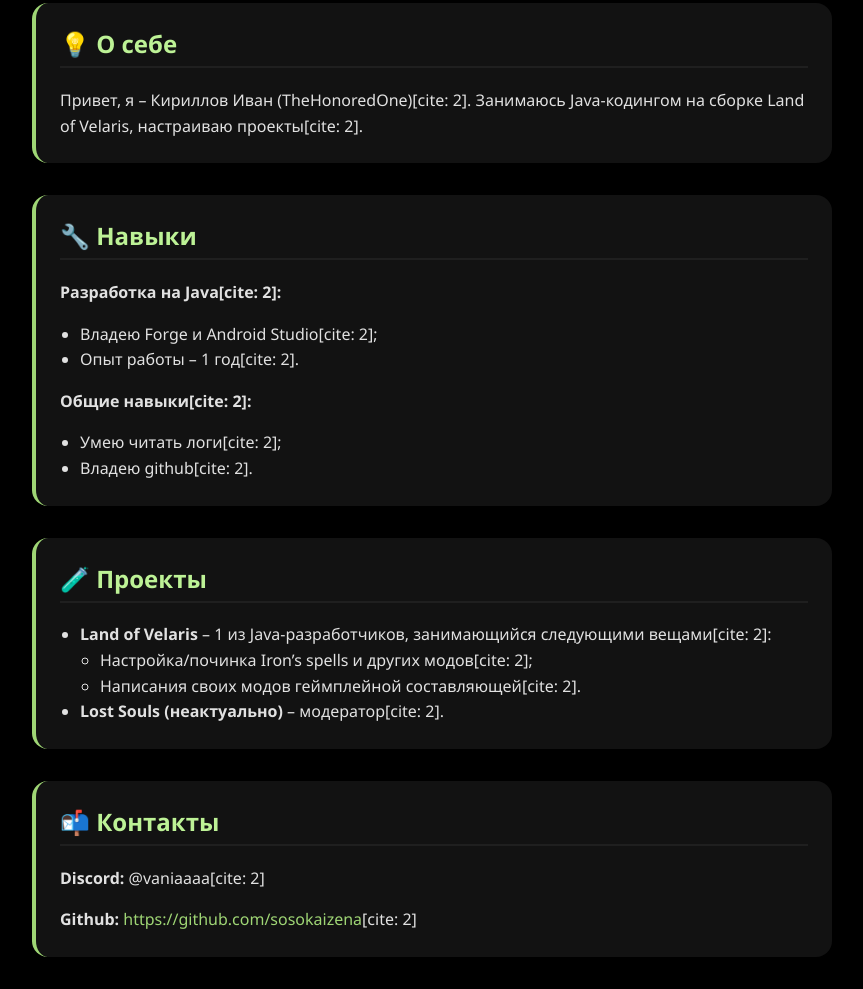
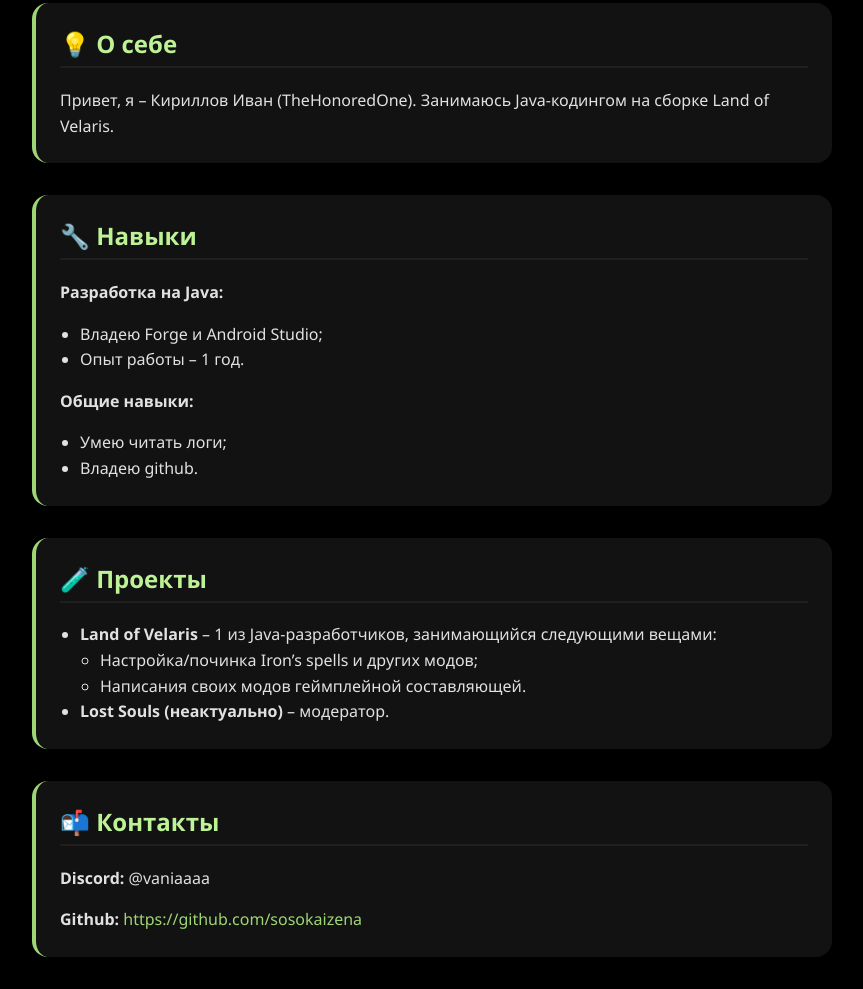
Before and after one commit to sosokaizena/Visits, a plain HTML site: page index.html in a window 1280 px wide. Shown: the part 959-1948 px from the top of the page, without its empty margins (208-1071 px from the left). Drawn offline with Linux system fonts and the light colour scheme.

Commit message:
Update index.html

```diff
--- a/index.html
+++ b/index.html
@@ -3,7 +3,7 @@
 <head>
   <meta charset="UTF-8">
   <meta name="viewport" content="width=device-width, initial-scale=1.0">
-  <title>Кириллов Иван | TheHonoredOne[cite: 2]</title>
+  <title>Кириллов Иван | TheHonoredOne</title>
   <style>
     /* Основные цвета: черный фон и зеленый акцент */
     body {
@@ -129,7 +129,7 @@
     <div class="header-section">
       <img src="photo2.jpg" alt="Аватарка" class="avatar">
       <div class="name-title">
-        <h1>Кириллов Иван | TheHonoredOne[cite: 2]</h1>
+        <h1>Кириллов Иван | TheHonoredOne</h1>
       </div>
     </div>
 
@@ -140,40 +140,40 @@
 
     <div class="box">
       <h2>💡 О себе</h2>
-      <p>Привет, я – Кириллов Иван (TheHonoredOne)[cite: 2]. Занимаюсь Java-кодингом на сборке Land of Velaris, настраиваю проекты[cite: 2].</p>
+      <p>Привет, я – Кириллов Иван (TheHonoredOne). Занимаюсь Java-кодингом на сборке Land of Velaris.</p>
     </div>
 
     <div class="box">
       <h2>🔧 Навыки</h2>
-      <p><strong>Разработка на Java[cite: 2]:</strong></p>
+      <p><strong>Разработка на Java:</strong></p>
       <ul>
-        <li>Владею Forge и Android Studio[cite: 2];</li>
-        <li>Опыт работы – 1 год[cite: 2].</li>
+        <li>Владею Forge и Android Studio;</li>
+        <li>Опыт работы – 1 год.</li>
       </ul>
-      <p><strong>Общие навыки[cite: 2]:</strong></p>
+      <p><strong>Общие навыки:</strong></p>
       <ul>
-        <li>Умею читать логи[cite: 2];</li>
-        <li>Владею github[cite: 2].</li>
+        <li>Умею читать логи;</li>
+        <li>Владею github.</li>
       </ul>
     </div>
 
     <div class="box">
       <h2>🧪 Проекты</h2>
       <ul>
-        <li><strong>Land of Velaris</strong> – 1 из Java-разработчиков, занимающийся следующими вещами[cite: 2]:
+        <li><strong>Land of Velaris</strong> – 1 из Java-разработчиков, занимающийся следующими вещами:
           <ul>
-            <li>Настройка/починка Iron’s spells и других модов[cite: 2];</li>
-            <li>Написания своих модов геймплейной составляющей[cite: 2].</li>
+            <li>Настройка/починка Iron’s spells и других модов;</li>
+            <li>Написания своих модов геймплейной составляющей.</li>
           </ul>
         </li>
-        <li><strong>Lost Souls (неактуально)</strong> – модератор[cite: 2].</li>
+        <li><strong>Lost Souls (неактуально)</strong> – модератор.</li>
       </ul>
     </div>
 
     <div class="box contact">
       <h2>📬 Контакты</h2>
-      <p><strong>Discord:</strong> @vaniaaaa[cite: 2]</p>
-      <p><strong>Github:</strong> <a href="https://github.com/sosokaizena" target="_blank">https://github.com/sosokaizena</a>[cite: 2]</p>
+      <p><strong>Discord:</strong> @vaniaaaa</p>
+      <p><strong>Github:</strong> <a href="https://github.com/sosokaizena" target="_blank">https://github.com/sosokaizena</a></p>
     </div>
 
   </div>
```
